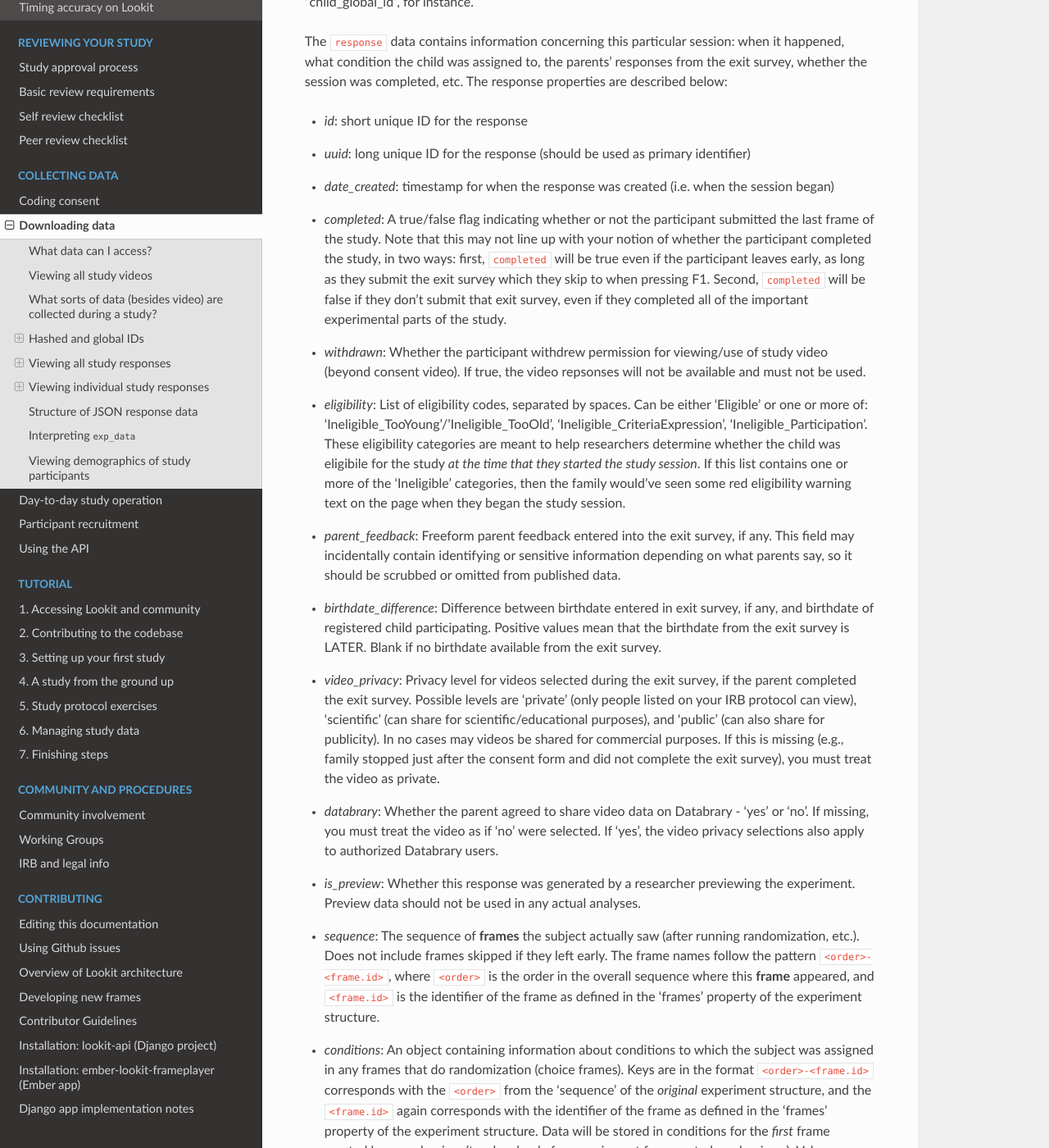
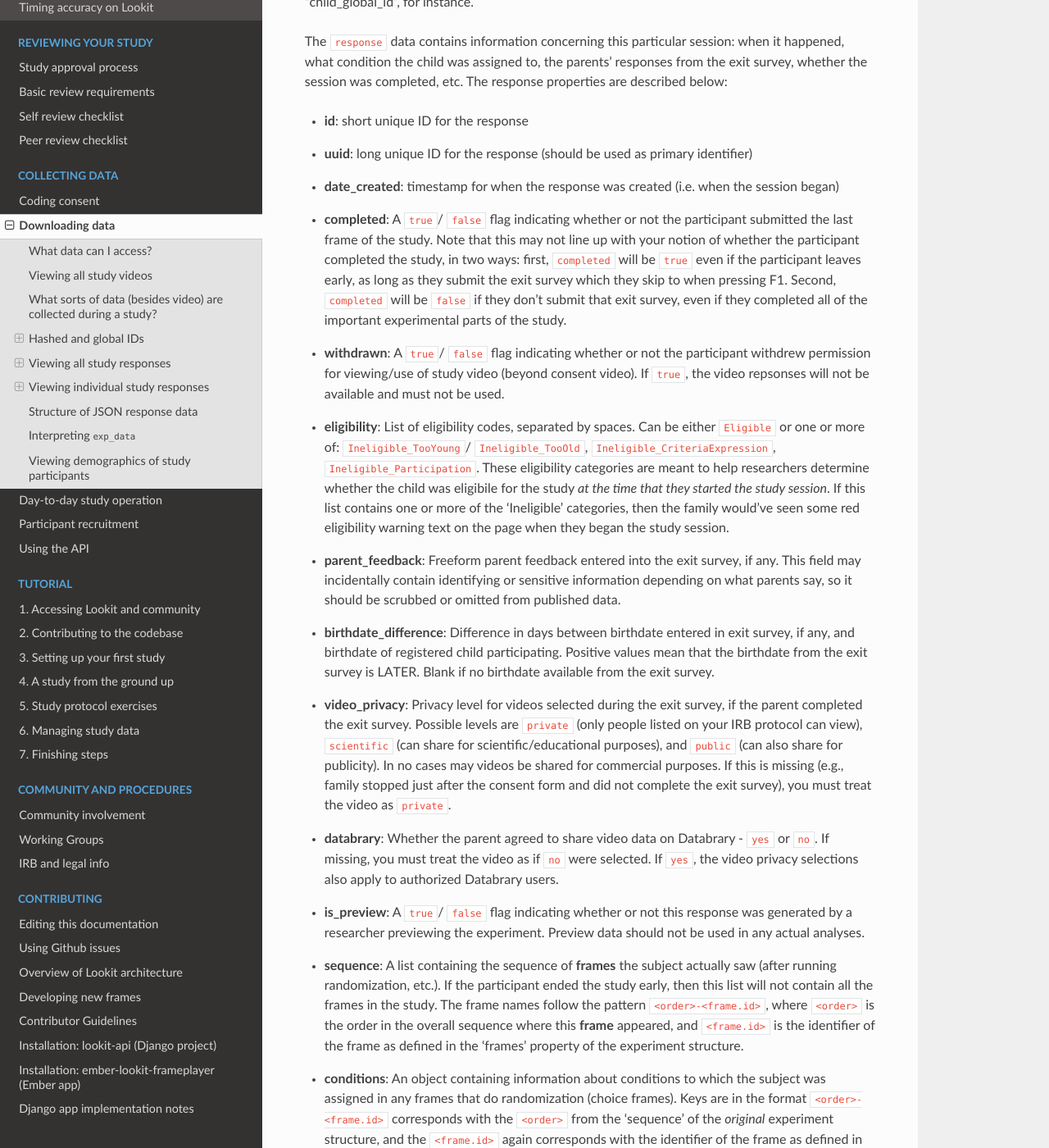
Before and after one commit to lookit/lookit-docs, a Sphinx documentation site: the page built from docs/source/researchers-experiment-data.rst, in a window 1280 px wide and 1400 px high, scrolled down 11410 px. Shown: the whole window at 82% size. Built offline with Sphinx 7.4.7 and the Read the Docs theme 2.0.0, drawn with Linux system fonts in a browser that asks for light colours; some of the changed text lies outside the part shown.

Commit message:
change format of response property descriptions to make them easier to read (bold labels, code format for keys/values

```diff
--- a/docs/source/researchers-experiment-data.rst
+++ b/docs/source/researchers-experiment-data.rst
@@ -340,26 +340,27 @@ The ``study``, ``participant``, and ``child`` information should be fairly self-
 
 The ``response`` data contains information concerning this particular session: when it happened, what condition the child was assigned to, the parents' responses from the exit survey, whether the session was completed, etc. The response properties are described below:
 
--  *id*: short unique ID for the response
--  *uuid*: long unique ID for the response (should be used as primary identifier)
--  *date_created*: timestamp for when the response was created (i.e. when the session began)
--  *completed*: A true/false flag indicating whether or not the participant submitted the last frame of the study. Note that this may not line up with your notion of whether the participant completed the study, in two ways: first, ``completed`` will be true even if the participant leaves early, as long as they submit the exit survey which they skip to when pressing F1. Second, ``completed`` will be false if they don’t submit that exit survey, even if they completed all of the important experimental parts of the study.
--  *withdrawn*: Whether the participant withdrew permission for viewing/use of study video (beyond consent video). If true, the video repsonses will not be available and must not be used.
--  *eligibility*: List of eligibility codes, separated by spaces. Can be either 'Eligible' or one or more of: 'Ineligible_TooYoung'/'Ineligible_TooOld', 'Ineligible_CriteriaExpression', 'Ineligible_Participation'. These eligibility categories are meant to help researchers determine whether the child was eligibile for the study *at the time that they started the study session*. If this list contains one or more of the 'Ineligible' categories, then the family would've seen some red eligibility warning text on the page when they began the study session.
--  *parent_feedback*: Freeform parent feedback entered into the exit survey, if any. This field may incidentally contain identifying or sensitive information depending on what parents say, so it should be scrubbed or omitted from published data.
--  *birthdate_difference*: Difference between birthdate entered in exit survey, if any, and birthdate of registered child participating. Positive values mean that the birthdate from the exit survey is LATER. Blank if no birthdate available from the exit survey.
--  *video_privacy*: Privacy level for videos selected during the exit survey, if the parent completed the exit survey. Possible levels are 'private' (only people listed on your IRB protocol can view), 'scientific' (can share for scientific/educational purposes), and 'public' (can also share for publicity). In no cases may videos be shared for commercial purposes. If this is missing (e.g., family stopped just after the consent form and did not complete the exit survey), you must treat the video as private.
--  *databrary*: Whether the parent agreed to share video data on Databrary - 'yes' or 'no'. If missing, you must treat the video as if 'no' were selected. If 'yes', the video privacy selections also apply to authorized Databrary users.
--  *is_preview*: Whether this response was generated by a researcher previewing the experiment. Preview data should not be used in any actual analyses.
--  *sequence*: The sequence of **frames** the subject actually saw (after running randomization, etc.). Does not include frames skipped if they left early. The frame names follow the pattern ``<order>-<frame.id>``, where ``<order>`` is the order in the overall sequence where this **frame** appeared, and ``<frame.id>`` is the identifier of the frame as defined in the ‘frames’ property of the experiment structure.
--  *conditions*: An object containing information about conditions to which the subject was assigned in any frames that do randomization (choice frames). Keys are in the format ``<order>-<frame.id>`` corresponds with the ``<order>`` from the ‘sequence’ of the *original* experiment structure, and the ``<frame.id>`` again corresponds with the identifier of the frame as defined in the ‘frames’ property of the experiment structure. Data will be stored in conditions for the *first* frame created by a randomizer (top-level only for now, i.e. not from nested randomizers). Values are objects containing mappings from condition names to their values for this session. The data stored by a particular randomizer can be found under ``data collected`` in the :ref:`experiment runner docs <elf:randomization>`
+-  **id**: short unique ID for the response
+-  **uuid**: long unique ID for the response (should be used as primary identifier)
+-  **date_created**: timestamp for when the response was created (i.e. when the session began)
+-  **completed**: A ``true``/ ``false`` flag indicating whether or not the participant submitted the last frame of the study. Note that this may not line up with your notion of whether the participant completed the study, in two ways: first, ``completed`` will be ``true`` even if the participant leaves early, as long as they submit the exit survey which they skip to when pressing F1. Second, ``completed`` will be ``false`` if they don’t submit that exit survey, even if they completed all of the important experimental parts of the study.
+-  **withdrawn**: A ``true``/ ``false`` flag indicating whether or not the participant withdrew permission for viewing/use of study video (beyond consent video). If ``true``, the video repsonses will not be available and must not be used.
+-  **eligibility**: List of eligibility codes, separated by spaces. Can be either ``Eligible`` or one or more of: ``Ineligible_TooYoung``/ ``Ineligible_TooOld``, ``Ineligible_CriteriaExpression``, ``Ineligible_Participation``. These eligibility categories are meant to help researchers determine whether the child was eligibile for the study *at the time that they started the study session*. If this list contains one or more of the 'Ineligible' categories, then the family would've seen some red eligibility warning text on the page when they began the study session.
+-  **parent_feedback**: Freeform parent feedback entered into the exit survey, if any. This field may incidentally contain identifying or sensitive information depending on what parents say, so it should be scrubbed or omitted from published data.
+-  **birthdate_difference**: Difference in days between birthdate entered in exit survey, if any, and birthdate of registered child participating. Positive values mean that the birthdate from the exit survey is LATER. Blank if no birthdate available from the exit survey.
+-  **video_privacy**: Privacy level for videos selected during the exit survey, if the parent completed the exit survey. Possible levels are ``private`` (only people listed on your IRB protocol can view), ``scientific`` (can share for scientific/educational purposes), and ``public`` (can also share for publicity). In no cases may videos be shared for commercial purposes. If this is missing (e.g., family stopped just after the consent form and did not complete the exit survey), you must treat the video as ``private``.
+-  **databrary**: Whether the parent agreed to share video data on Databrary - ``yes`` or ``no``. If missing, you must treat the video as if ``no`` were selected. If ``yes``, the video privacy selections also apply to authorized Databrary users.
+-  **is_preview**: A ``true``/ ``false`` flag indicating whether or not this response was generated by a researcher previewing the experiment. Preview data should not be used in any actual analyses.
+-  **sequence**: A list containing the sequence of **frames** the subject actually saw (after running randomization, etc.). If the participant ended the study early, then this list will not contain all the frames in the study. The frame names follow the pattern ``<order>-<frame.id>``, where ``<order>`` is the order in the overall sequence where this **frame** appeared, and ``<frame.id>`` is the identifier of the frame as defined in the ‘frames’ property of the experiment structure.
+-  **conditions**: An object containing information about conditions to which the subject was assigned in any frames that do randomization (choice frames). Keys are in the format ``<order>-<frame.id>`` corresponds with the ``<order>`` from the ‘sequence’ of the *original* experiment structure, and the ``<frame.id>`` again corresponds with the identifier of the frame as defined in the ‘frames’ property of the experiment structure. Data will be stored in conditions for the *first* frame created by a randomizer (top-level only for now, i.e. not from nested randomizers). Values are objects containing mappings from condition names to their values for this session. The data stored by a particular randomizer can be found under ``data collected`` in the :ref:`experiment runner docs <elf:randomization>`
 
 
 The ``consent`` key contains information
--  *ruling*: Most recent consent video ruling: one of 'accepted' (consent has been reviewed and judged to indidate informed consent), 'rejected' (consent has been reviewed and judged not to indicate informed consent -- e.g., video missing or parent did not read statement), or 'pending' (no current judgement, e.g. has not been reviewed yet or waiting on parent email response')
--  *arbiter*: Name associated with researcher account that made the most recent consent ruling
--  *time*: Timestamp of most recent consent ruling, format e.g. 2019-12-09 20:40
--  *comment*: Comment associated with most recent consent ruling (may be used to track e.g. any cases where consent was confirmed by email)
+
+-  **ruling**: Most recent consent video ruling: one of ``accepted`` (consent has been reviewed and judged to indidate informed consent), ``rejected`` (consent has been reviewed and judged not to indicate informed consent -- e.g., video missing or parent did not read statement), or ``pending`` (no current judgement, e.g. has not been reviewed yet or waiting on parent email response')
+-  **arbiter**: Name associated with researcher account that made the most recent consent ruling
+-  **time**: Timestamp of most recent consent ruling, format e.g. 2019-12-09 20:40
+-  **comment**: Comment associated with most recent consent ruling (may be used to track e.g. any cases where consent was confirmed by email)
 
 
 The ``exp_data`` is a JSON object containing the data collected by each **frame** in the study. More on this below...
```
